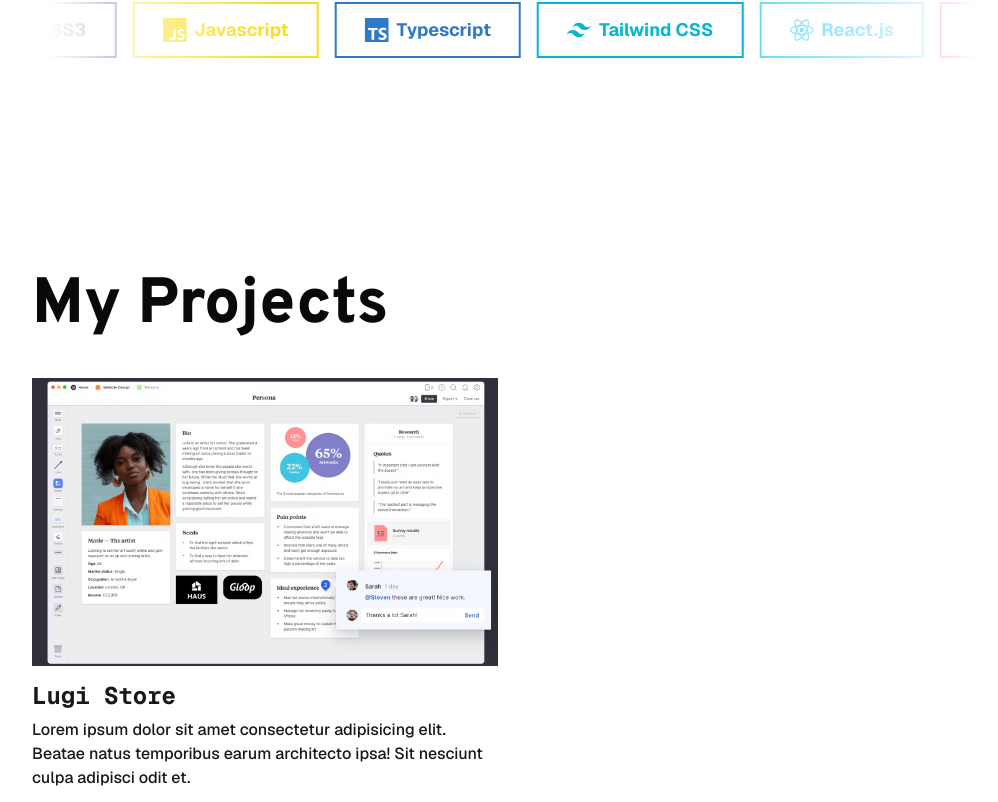
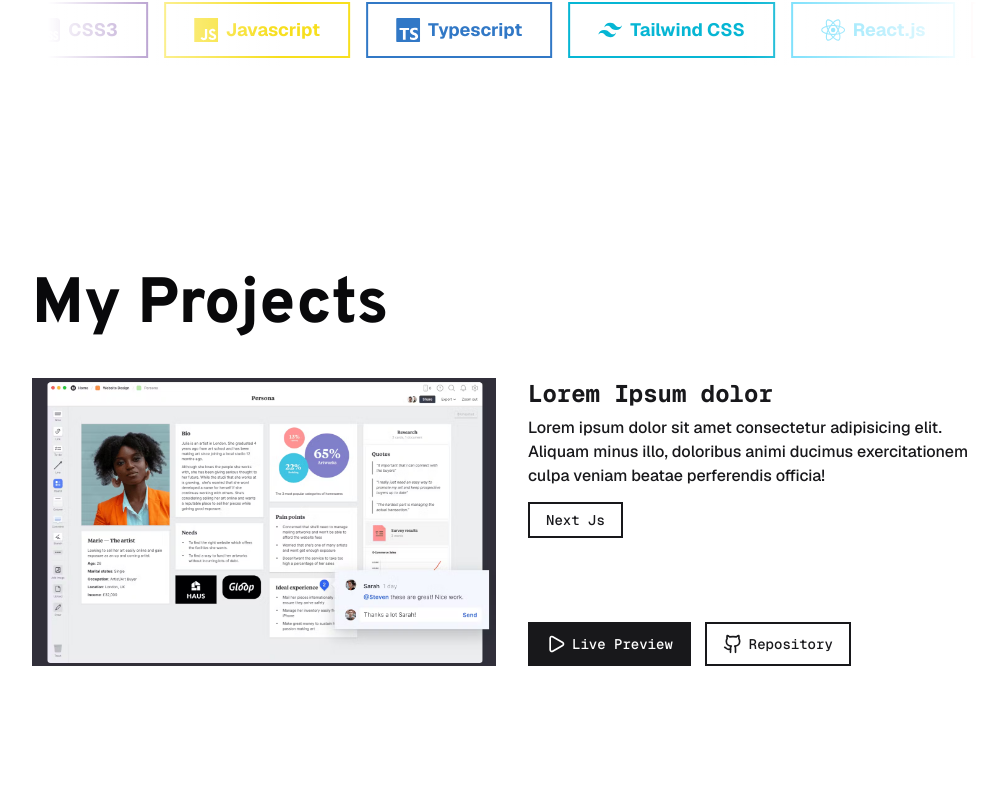
Before and after one commit to FajarVerse/portofolio-fajarverse, a Next.js app: page / in a window 1280 px wide. Shown: the part 1450-2252 px from the top of the page, without its empty margins (128-1126 px from the left). After the commit the page ends 2228 px from the top, so only its background shows below. Built offline with nearby package versions, Linux system fonts and the light colour scheme; a web font is replaced by a local one.

Commit message:
fix: modify style project-section

```diff
--- a/src/components/main/btn-card.tsx
+++ b/src/components/main/btn-card.tsx
@@ -6,7 +6,7 @@ interface BtnCardProps {
 const BtnCard = ({ children, className }: BtnCardProps) => {
   return (
     <button
-      className={`px-3 py-1.5 border border-primary text-sm font-mono font-medium md:px-4 md:py-2 md:text-base lg:text-sm lg:py-1.5 lg:px-3 xl:px-4 xl:py-2 xl:text-base transition-all duration-300 ${className}`}
+      className={`px-3 py-1.5 border border-primary text-sm font-mono font-medium md:px-4 md:py-2 md:text-base lg:text-sm lg:py-1.5 lg:px-3 xl:px-4 xl:py-1.5 xl:text-sm xl:border-2 transition-all duration-300 ${className}`}
     >
       {children}
     </button>
--- a/src/components/main/cart-project.tsx
+++ b/src/components/main/cart-project.tsx
@@ -2,88 +2,177 @@ import { Clock, Github, Play } from "lucide-react";
 import BtnCard from "./btn-card";
 import Link from "next/link";
 import { StaticImageData } from "next/image";
+import { div } from "motion/react-client";
 
 interface CardProjectProps {
   children: React.ReactNode;
 }
 
-interface CardHeaderProps {
+interface CardLeftContent {
   image: string;
 }
 
-interface CardBodyProps {
+interface CardRightContent {
   title: string;
   children: React.ReactNode;
-  stack: string[];
-}
-
-interface CardFooterProps {
+  stacks: string[];
   liveUrl: string;
   repoUrl: string;
   status: boolean;
 }
 
+// interface CardHeaderProps {
+//   image: string;
+// }
+
+// interface CardBodyProps {
+//   title: string;
+//   children: React.ReactNode;
+//   stack: string[];
+// }
+
+// interface CardFooterProps {
+//   liveUrl: string;
+//   repoUrl: string;
+//   status: boolean;
+// }
+
 const CardProject = ({ children }: CardProjectProps) => {
-  return <div className="w-full">{children}</div>;
+  return (
+    <div className="w-full lg:flex lg:gap-6 xl:gap-8 2xl:gap-9">{children}</div>
+  );
 };
 
-const CardHeader = ({ image }: CardHeaderProps) => {
+const CardLeftContent = ({ image }: CardLeftContent) => {
   return (
     <div
-      className="w-full h-64 bg-cover bg-center md:h-80 lg:h-64 xl:h-72 2xl:h-80"
+      className="w-full h-64 bg-cover bg-center md:h-96 lg:w-1/2 lg:h-64 xl:h-72 2xl:h-80"
       style={{ backgroundImage: `url(${image})` }}
     ></div>
   );
 };
 
-const CardBody = ({ title, children, stacks }: CardBodyProps) => {
+const CardRightContent = ({
+  title,
+  children,
+  stacks,
+  liveUrl,
+  repoUrl,
+  status,
+}: CardRightContent) => {
   return (
     <>
-      <div className="w-full mt-3.5">
-        <h2 className="font-mono font-bold text-lg text-primary md:text-2xl lg:text-xl xl:text-2xl 2xl:text-3xl">{title}</h2>
-        <p className="font-sans font-medium text-sm text-primary md:text-base md:mt-1.5 lg:text-sm xl:text-base 2xl:mt-2">{children}</p>
+      <div className="w-full lg:w-1/2 lg:flex lg:flex-col lg:justify-between">
+        <div className="w-full">
+          <div className="w-full mt-3.5 lg:mt-0">
+            <h2 className="font-mono font-bold text-lg text-primary md:text-2xl lg:text-xl xl:text-2xl 2xl:text-3xl">
+              {title}
+            </h2>
+            <p className="font-sans font-medium text-sm text-primary md:text-base md:mt-1.5 lg:text-sm xl:text-base 2xl:mt-2">
+              {children}
+            </p>
           </div>
           <div className="w-full mt-3 flex gap-2.5 md:mt-3.5 md:gap-3.5 lg:mt-3 lg:gap-2.5 xl:gap-3 xl:mt-3.5">
             <BtnCard className="text-primary hover:bg-primary hover:text-background">
               Next Js
             </BtnCard>
           </div>
-    </>
-  );
-};
+        </div>
 
-const CardFooter = ({ liveUrl, repoUrl, status }: CardFooterProps) => {
-  return (
-    <>
+        <div className="w-full">
           {status ? (
-        <div className="w-full mt-4 flex gap-2.5 md:mt-6 md:gap-3.5 lg:gap-2.5 lg:mt-4 xl:gap-3.5 xl:mt-6">
+            <div className="w-full mt-4 flex gap-2.5 md:mt-6 md:gap-3.5 lg:gap-2.5 xl:gap-3.5">
               <Link href={liveUrl}>
-            <BtnCard className="py-3 bg-primary text-background hover:bg-background hover:text-primary flex items-center justify-center gap-1.5 cursor-pointer md:py-3.5 lg:py-3 xl:py-3.5">
+                <BtnCard className="py-2 bg-primary text-background hover:bg-background hover:text-primary flex items-center justify-center gap-1.5 cursor-pointer md:py-2.5 lg:py-2 xl:py-2.5">
                   <Play className="size-4 xl:size-5" />
                   Live Preview
                 </BtnCard>
               </Link>
               <Link href={repoUrl}>
-            <BtnCard className="py-3 bg-background text-primary hover:bg-primary hover:text-background flex items-center justify-center gap-1.5 cursor-pointer md:py-3.5 lg:py-3 xl:py-3.5">
+                <BtnCard className="py-2 bg-background text-primary hover:bg-primary hover:text-background flex items-center justify-center gap-1.5 cursor-pointer md:py-2.5 lg:py-2 xl:py-2.5">
                   <Github className="size-4 xl:size-5" />
                   Repository
                 </BtnCard>
               </Link>
             </div>
           ) : (
-        <div className="w-full mt-4 md:mt-6 lg:mt-4 xl:mt-6">
-          <BtnCard className="py-3 bg-muted-foreground text-background flex items-center justify-center gap-1.5 md:py-3.5 lg:py-3 xl:py-3.5">
+            <div className="w-full">
+              <BtnCard className="py-3 bg-muted-foreground text-background flex items-center justify-center gap-1.5 md:py-2.5 lg:py-2 xl:py-2.5">
                 <Clock className="size-4 xl:size-5" />
                 in Progress
               </BtnCard>
             </div>
           )}
+        </div>
+      </div>
     </>
   );
 };
 
-CardProject.Header = CardHeader;
-CardProject.Body = CardBody;
-CardProject.Footer = CardFooter;
+// const CardHeader = ({ image }: CardHeaderProps) => {
+//   return (
+//     <div
+//       className="w-full h-64 bg-cover bg-center md:h-80 lg:w-1/2 lg:h-64 xl:h-72 2xl:h-80"
+//       style={{ backgroundImage: `url(${image})` }}
+//     ></div>
+//   );
+// };
+
+// const CardBody = ({ title, children, stacks }: CardBodyProps) => {
+//   return (
+//     <>
+//       <div className="w-full mt-3.5">
+//         <h2 className="font-mono font-bold text-lg text-primary md:text-2xl lg:text-xl xl:text-2xl 2xl:text-3xl">
+//           {title}
+//         </h2>
+//         <p className="font-sans font-medium text-sm text-primary md:text-base md:mt-1.5 lg:text-sm xl:text-base 2xl:mt-2">
+//           {children}
+//         </p>
+//       </div>
+//       <div className="w-full mt-3 flex gap-2.5 md:mt-3.5 md:gap-3.5 lg:mt-3 lg:gap-2.5 xl:gap-3 xl:mt-3.5">
+//         <BtnCard className="text-primary hover:bg-primary hover:text-background">
+//           Next Js
+//         </BtnCard>
+//       </div>
+//     </>
+//   );
+// };
+
+// const CardFooter = ({ liveUrl, repoUrl, status }: CardFooterProps) => {
+//   return (
+//     <>
+//       {status ? (
+//         <div className="w-full mt-4 flex gap-2.5 md:mt-6 md:gap-3.5 lg:gap-2.5 lg:mt-4 xl:gap-3.5 xl:mt-6">
+//           <Link href={liveUrl}>
+//             <BtnCard className="py-3 bg-primary text-background hover:bg-background hover:text-primary flex items-center justify-center gap-1.5 cursor-pointer md:py-3.5 lg:py-3 xl:py-3.5">
+//               <Play className="size-4 xl:size-5" />
+//               Live Preview
+//             </BtnCard>
+//           </Link>
+//           <Link href={repoUrl}>
+//             <BtnCard className="py-3 bg-background text-primary hover:bg-primary hover:text-background flex items-center justify-center gap-1.5 cursor-pointer md:py-3.5 lg:py-3 xl:py-3.5">
+//               <Github className="size-4 xl:size-5" />
+//               Repository
+//             </BtnCard>
+//           </Link>
+//         </div>
+//       ) : (
+//         <div className="w-full mt-4 md:mt-6 lg:mt-4 xl:mt-6">
+//           <BtnCard className="py-3 bg-muted-foreground text-background flex items-center justify-center gap-1.5 md:py-3.5 lg:py-3 xl:py-3.5">
+//             <Clock className="size-4 xl:size-5" />
+//             in Progress
+//           </BtnCard>
+//         </div>
+//       )}
+//     </>
+//   );
+// };
+
+// CardProject.Header = CardHeader;
+// CardProject.Body = CardBody;
+// CardProject.Footer = CardFooter;
+
+CardProject.LeftContent = CardLeftContent;
+CardProject.RightContent = CardRightContent;
 
 export default CardProject;
--- a/src/fragment/home-fragment.tsx
+++ b/src/fragment/home-fragment.tsx
@@ -19,7 +19,7 @@ const HomeFragment = () => {
           />
           <span>FajarVerse</span>
         </h3>
-        <h1 className="font-anton font-extrabold text-5xl md:text-6xl lg:text-[3.4rem] xl:text-7xl xl:tracking-tight 2xl:text-[4.7rem]">
+        <h1 className="font-anton font-extrabold text-5xl md:text-6xl lg:text-[3.4rem] xl:text-7xl xl:tracking-wide 2xl:text-[4.7rem]">
           GIFARI FAJAR MAULANA
         </h1>
         <h2 className="font-anton font-bold text-xl mt-1 mb-4 md:mt-1.5 lg:tracking-wide lg:text-2xl xl:text-[2rem] xl:mb-7 2xl:mb-9">
--- a/src/fragment/projects/project-fragment.tsx
+++ b/src/fragment/projects/project-fragment.tsx
@@ -6,10 +6,10 @@ import projectTest from "../../../public/image/project-test.png";
 const ProjectFragment = () => {
   return (
     <>
-      <AuthLayout className="pt-32" id="projects">
+      <AuthLayout className="pt-32 lg:pb-28" id="projects">
         <Header>My Projects</Header>
-        <div className="w-full mt-5 grid grid-cols-1 gap-10 md:gap-12 md:mt-8 lg:mt-10 lg:grid-cols-2 lg:gap-5 xl:gap-7 2xl:gap-8">
-          <CardProject>
+        <div className="w-full mt-5 grid grid-cols-1 gap-10 md:gap-12 md:mt-8 lg:mt-10">
+          {/* <CardProject>
             <CardProject.Header image={projectTest.src} />
             <CardProject.Body title="Lugi Store">
               Lorem ipsum dolor sit amet consectetur adipisicing elit. Beatae
@@ -17,6 +17,20 @@ const ProjectFragment = () => {
               adipisci odit et.
             </CardProject.Body>
             <CardProject.Footer liveUrl="" repoUrl="" status={true} />
+          </CardProject> */}
+          <CardProject>
+            <CardProject.LeftContent image={projectTest.src} />
+            <CardProject.RightContent
+              title="Lorem Ipsum dolor"
+              stacks={["next js", "laravel"]}
+              liveUrl=""
+              repoUrl=""
+              status={true}
+            >
+              Lorem ipsum dolor sit amet consectetur adipisicing elit. Aliquam
+              minus illo, doloribus animi ducimus exercitationem culpa veniam
+              beatae perferendis officia!
+            </CardProject.RightContent>
           </CardProject>
         </div>
       </AuthLayout>
```
Also changed, not shown: src/app/page.tsx (+0 -61 lines). Lines whose indentation alone changed are shown as unchanged.
